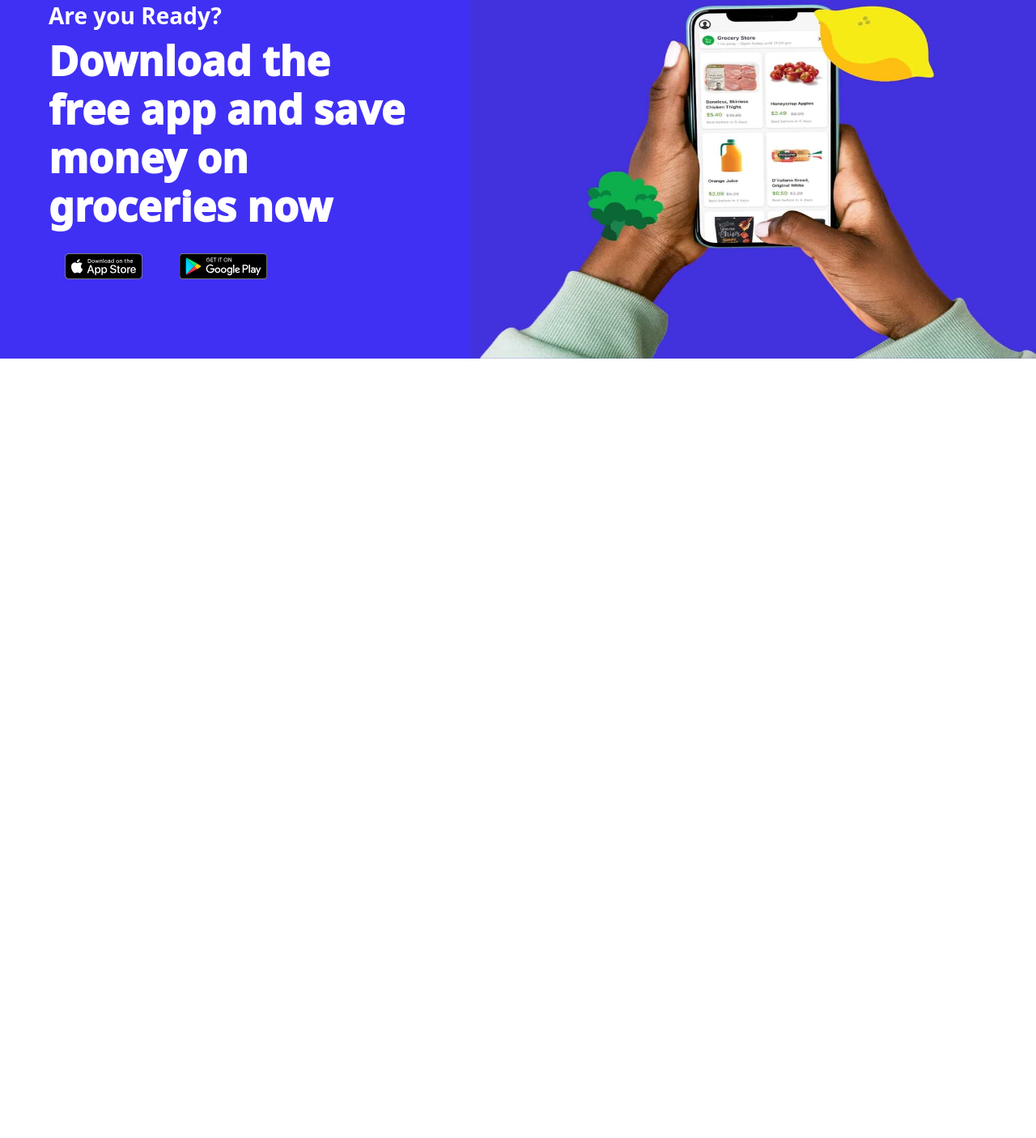
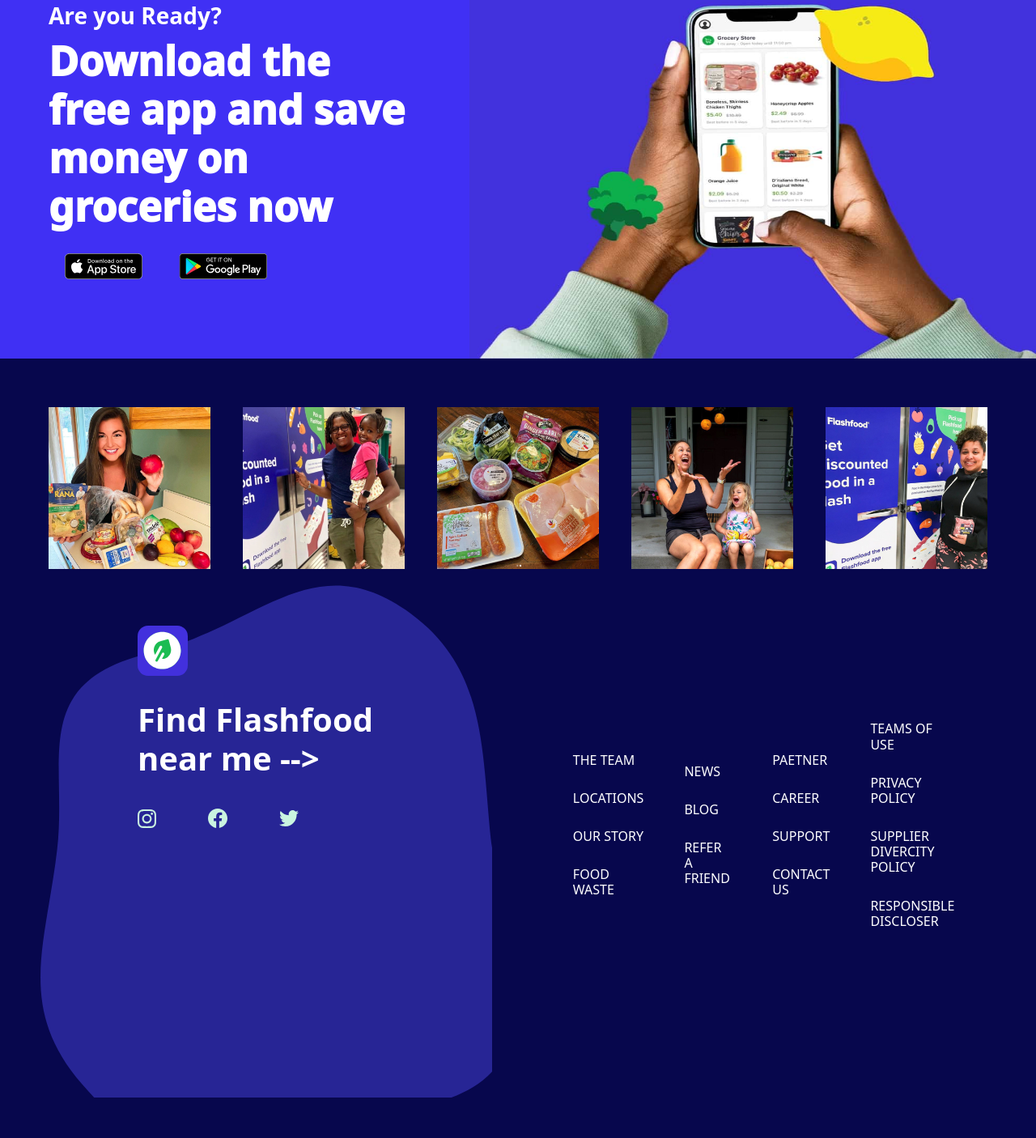
Before and after one commit to Arsaluddin/flashfood, a plain HTML site: page index.html in a window 1280 px wide. Shown: the part 5489-6895 px from the top of the page at 81% size. Before the commit the page ends 5932 px from the top, so only its background shows below. Drawn offline with nearby package versions, Linux system fonts and the light colour scheme.

Commit message:
just compeleted

```diff
--- a/index.html
+++ b/index.html
@@ -171,5 +171,48 @@
 
         </div>
      </main>
+     <div class="footer" style="background-color: rgb(7, 7, 77);">
+        <div class="people" style="display: flex; justify-content: space-between;">
+           <img src="images/f-p-1.jpg" height="200px" width="200px"/>
+           <img src="images/f-p-2.jpg" height="200px" width="200px"/>
+           <img src="images/f-p-3.jpg" height="200px" width="200px"/>
+           <img src="images/f-p-4.jpg" height="200px" width="200px"/>
+           <img src="images/f-p-5.jpg" height="200px" width="200px"/>
+        </div>
+        <div class="desc" style="justify-content: space-between;">
+          <div class="desc-img" style="padding: 20px; background-image: url('images/back-img.svg'); background-repeat: no-repeat; background-size:600px; margin-top: -90px;" >
+             <img src="images/flash-logo.svg" style="padding-left: 100px;"/>
+             <h1 style="font-weight: bolder; color: white; padding-left: 100px; padding-right: 100px;">Find Flashfood near me --></h1>
+             <img src="images/insta-logo.svg" style="padding-left: 100px;"/>
+             <img src="images/face-logo.svg"/>
+             <img src="images/twitter-logo.svg"/>
+          </div>
+          <div class="desc-cont" style="padding-bottom: 200px;">
+              <div>
+                 <h2>THE TEAM</h2>
+                 <h2>LOCATIONS</h2>
+                 <h2>OUR STORY</h2>
+                 <h2>FOOD WASTE</h2>
+              </div>
+              <div>
+                <h2>NEWS</h2>
+                <h2>BLOG</h2>
+                <h2>REFER A FRIEND</h2>
+              </div>
+              <div>
+                <h2>PAETNER</h2>
+                <h2>CAREER</h2>
+                <h2>SUPPORT</h2>
+                <h2>CONTACT US</h2>
+              </div>
+              <div>
+                <h2>TEAMS OF USE</h2>
+                <h2>PRIVACY POLICY</h2>
+                <h2>SUPPLIER DIVERCITY POLICY</h2>
+                <h2>RESPONSIBLE DISCLOSER</h2>
+              </div>
+          </div>
+        </div>
+     </div>
 </body>
 </html>
--- a/styles.css
+++ b/styles.css
@@ -95,3 +95,30 @@
 .app{
   display: flex;
 }
+.people{
+  display: flex;
+  justify-content: space-between;
+  padding: 60px;
+}
+.desc{
+  display: flex;
+  padding: 50px;
+}
+.desc-cont{
+  display: flex;
+  padding: 50px;
+  align-items: center;
+  justify-content: space-between;
+}
+.desc-cont h2{
+  color: white;
+  font-size: 16px;
+  font: sans-serif;
+  margin-top: 28px;
+}
+.desc-cont div{
+   margin-left: 50px;
+}
+.desc-img img{
+   padding: 30px;
+}
```
